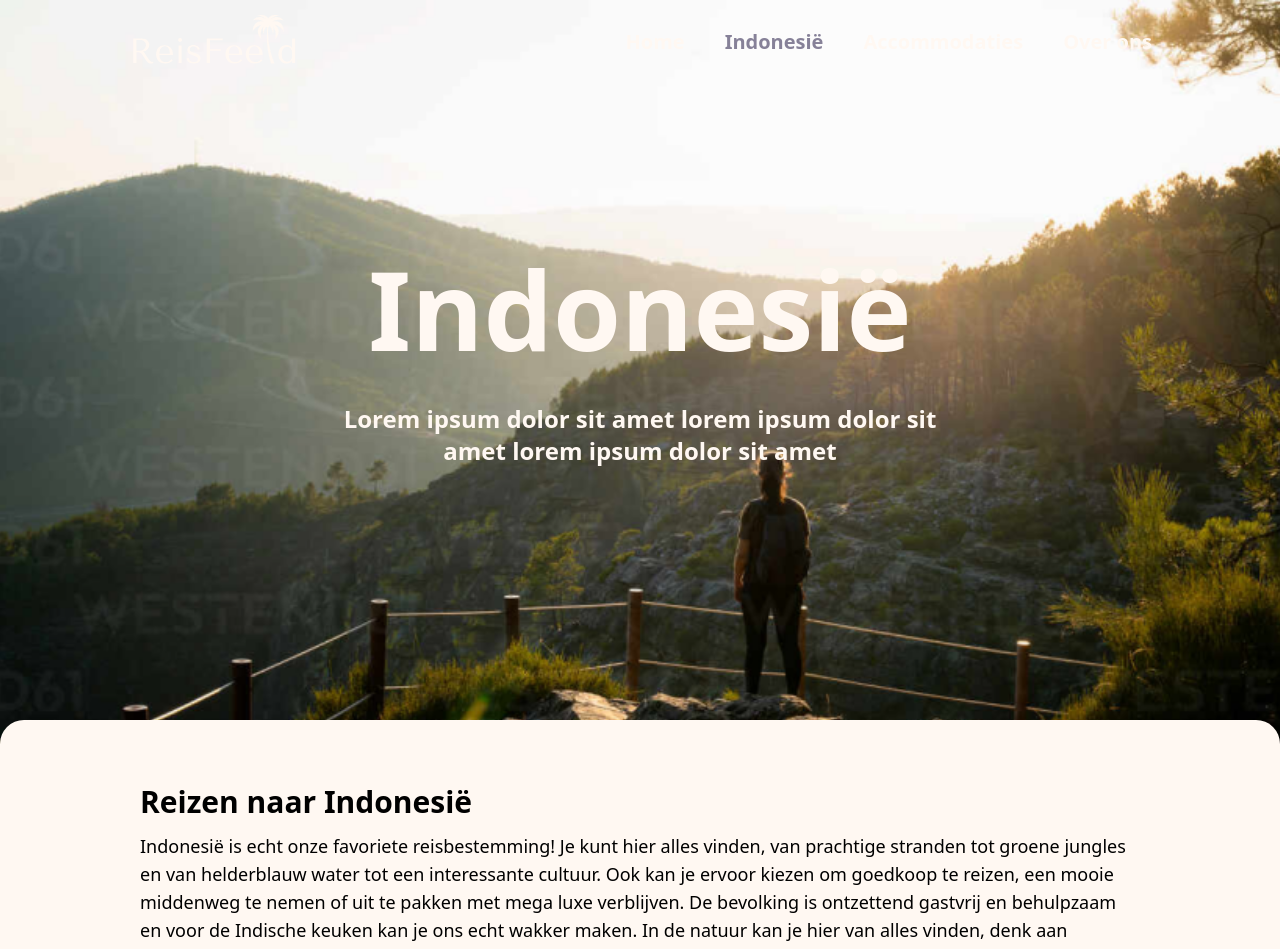
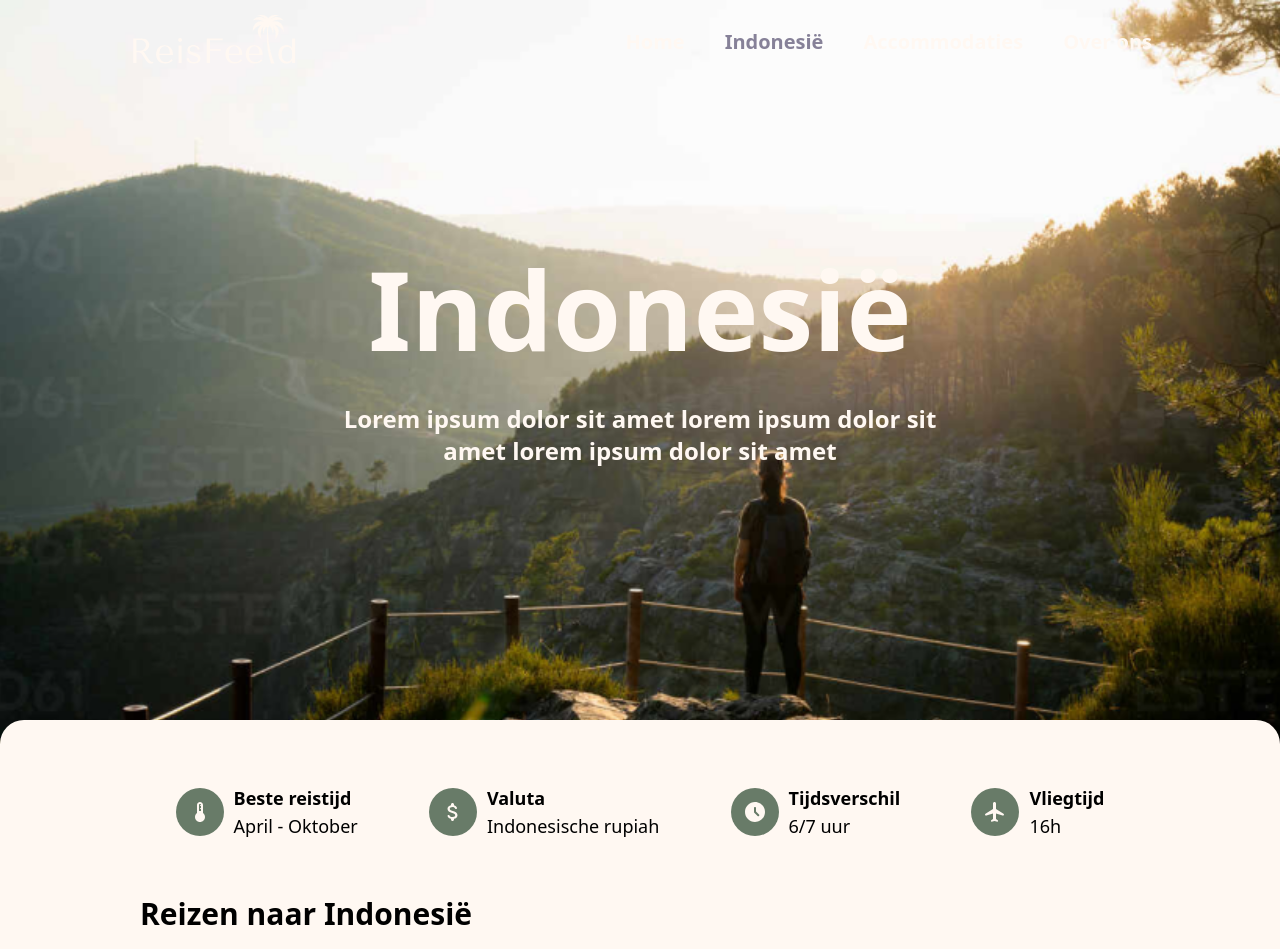
Before and after one commit to dannyfrelink/affiliate-blog, a React (Create React App) app: page /indonesie in a window 1280 px wide. Shown: the top 949 px of the page. Built offline with nearby package versions, Linux system fonts and the light colour scheme; the HTML template or start-up script is replaced by a standard one.

Commit message:
feat: create component for CountryTag on Blogs pages

```diff
--- /dev/null
+++ b/src/components/pages/blogs/CountryTag.tsx
@@ -0,0 +1,39 @@
+import React from "react";
+import BaseText from "../../typography/BaseText";
+import { useAppContext } from "../../../config/AppContext";
+
+interface CountryTagProps {
+	title: string;
+	value: string;
+	icon: JSX.Element;
+}
+
+const CountryTag: React.FC<CountryTagProps> = ({ title, value, icon }) => {
+	const { screenSize } = useAppContext();
+	return (
+		<div
+			className={`flex  items-center mx-auto ${
+				screenSize < 1000 && "flex-col"
+			}`}
+		>
+			<div
+				className={`flex justify-center items-center bg-tertair text-primary rounded-full ${
+					screenSize < 750
+						? "h-10 w-10 [&>svg]:text-lg mb-1.5"
+						: screenSize < 1000
+						? "h-[44px] w-[44px] [&>svg]:text-xl mb-1.5"
+						: "h-12 w-12 mr-2.5"
+				}`}
+			>
+				{icon}
+			</div>
+
+			<div>
+				<BaseText className="font-semibold">{title}</BaseText>
+				<BaseText>{value}</BaseText>
+			</div>
+		</div>
+	);
+};
+
+export default CountryTag;
--- a/src/pages/Blogs/BlogOverview.tsx
+++ b/src/pages/Blogs/BlogOverview.tsx
@@ -3,12 +3,17 @@ import Header from "../../components/header/Header";
 import { useAppContext } from "../../config/AppContext";
 import Overview from "../../components/pages/overview/Overview";
 import BaseText from "../../components/typography/BaseText";
-import IntroOverview from "../../components/pages/overview/IntroOverview";
 import data from "../../data/blogs.json";
 import ListOverview from "../../components/pages/overview/ListOverview";
 import H3 from "../../components/typography/H3";
 import { Link } from "react-router-dom";
 import Footer from "../../components/general/Footer";
+import H2 from "../../components/typography/H2";
+import ThermostatRoundedIcon from "@mui/icons-material/ThermostatRounded";
+import AttachMoneyRoundedIcon from "@mui/icons-material/AttachMoneyRounded";
+import AccessTimeFilledRoundedIcon from "@mui/icons-material/AccessTimeFilledRounded";
+import FlightRoundedIcon from "@mui/icons-material/FlightRounded";
+import CountryTag from "../../components/pages/blogs/CountryTag";
 
 export interface Destination {
 	id: number;
@@ -41,9 +46,31 @@ export interface BlogsData {
 
 const BlogOverview = () => {
 	const { screenSize } = useAppContext();
-
 	const blogs: BlogsData = data.blogs;
 	const destinations = Object.keys(blogs);
+
+	const tags = [
+		{
+			icon: <ThermostatRoundedIcon />,
+			title: "Beste reistijd",
+			value: "April - Oktober",
+		},
+		{
+			icon: <AttachMoneyRoundedIcon />,
+			title: "Valuta",
+			value: "Indonesische rupiah",
+		},
+		{
+			icon: <AccessTimeFilledRoundedIcon />,
+			title: "Tijdsverschil",
+			value: "6/7 uur",
+		},
+		{
+			icon: <FlightRoundedIcon />,
+			title: "Vliegtijd",
+			value: "16h",
+		},
+	];
 
 	return (
 		<div>
@@ -56,7 +83,53 @@ const BlogOverview = () => {
 			/>
 
 			<Overview destinations={destinations}>
-				<IntroOverview title="Reizen naar Indonesië">
+				<div className="max-w-[1000px] mx-auto">
+					<div
+						className={`${
+							screenSize < 1000
+								? "grid grid-cols-2 gap-x-2 gap-y-6 text-center max-w-[650px] mx-auto mb-7"
+								: `flex ${
+										screenSize < 1250 ? "mb-10" : "mb-14"
+								  }`
+						}`}
+					>
+						{tags.map((tag, index) => {
+							return (
+								<CountryTag
+									title={tag.title}
+									value={tag.value}
+									icon={tag.icon}
+								/>
+							);
+						})}
+					</div>
+
+					<H2 className={screenSize < 1250 ? "mb-2" : "mb-3"}>
+						Reizen naar Indonesië
+					</H2>
+					<div
+						className={
+							screenSize < 1250
+								? "[&>*:not(:last-child)]:mb-3"
+								: "[&>*:not(:last-child)]:mb-4"
+						}
+					>
+						<BaseText>
+							Indonesië is echt onze favoriete reisbestemming! Je
+							kunt hier alles vinden, van prachtige stranden tot
+							groene jungles en van helderblauw water tot een
+							interessante cultuur. Ook kan je ervoor kiezen om
+							goedkoop te reizen, een mooie middenweg te nemen of
+							uit te pakken met mega luxe verblijven. De bevolking
+							is ontzettend gastvrij en behulpzaam en voor de
+							Indische keuken kan je ons echt wakker maken. In de
+							natuur kan je hier van alles vinden, denk aan
+							watervallen, vulkanen, mooie uitzichtpunten en niet
+							te vergeten: rijstvelden!
+						</BaseText>
+					</div>
+				</div>
+				{/* <IntroOverview title="Reizen naar Indonesië">
 					<BaseText>
 						Indonesië is echt onze favoriete reisbestemming! Je kunt
 						hier alles vinden, van prachtige stranden tot groene
@@ -69,7 +142,7 @@ const BlogOverview = () => {
 						denk aan watervallen, vulkanen, mooie uitzichtpunten en
 						niet te vergeten: rijstvelden!
 					</BaseText>
-				</IntroOverview>
+				</IntroOverview> */}
 				<div className="[&>div:first-child>div]:!mt-0">
 					{destinations.map((dest, index) => {
 						const blogsPerDest = blogs[dest];
```
